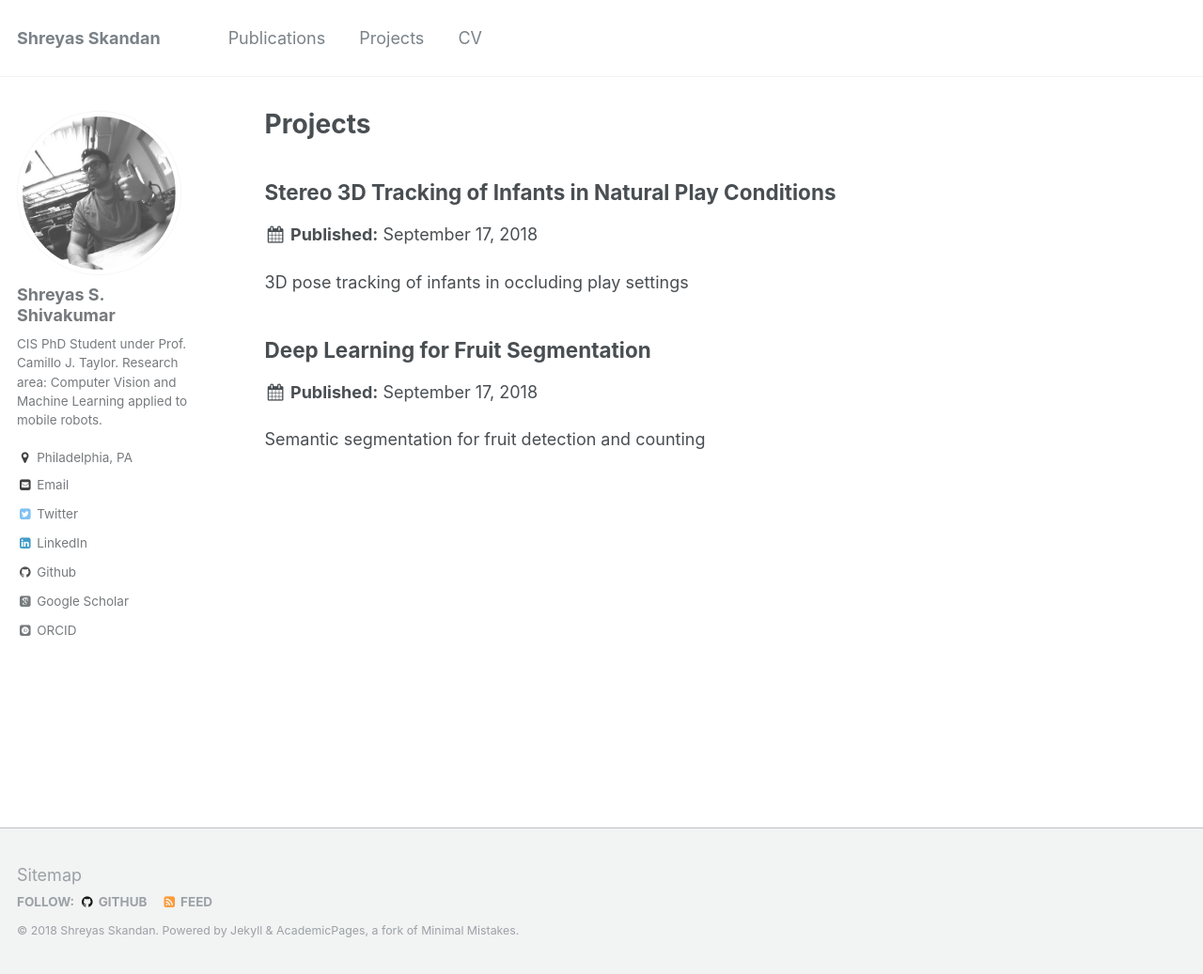
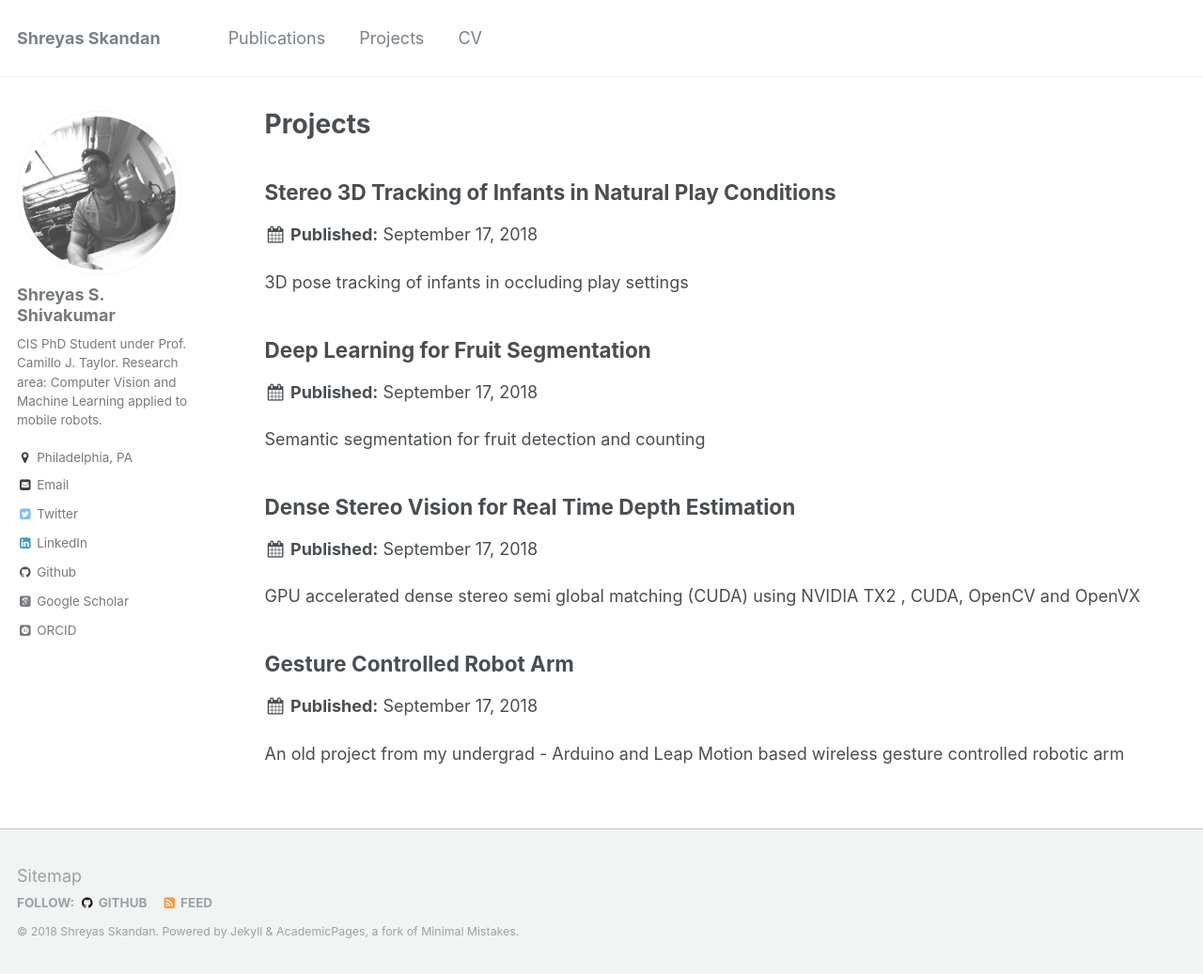
Before and after one commit to ShreyasSkandan/ShreyasSkandan.github.io, a Jekyll site: the page built from _pages/projects.html, in a window 1280 px wide and 1037 px high. Shown: the whole window at 94% size. Built offline with Jekyll 4.4.1, drawn with Linux system fonts in a browser that asks for light colours; some web fonts are replaced.

Commit message:
more projects

```diff
--- a/_projects/portfolio-1.html
+++ b/_projects/portfolio-1.html
@@ -13,6 +13,5 @@ collection: projects
     This paper describes the design and implementation of a multiple view stereoscopic 3D vision system and a supporting infant tracker pipeline to track limb movement in natural play environments and        identify potential metrics to quantify movement behavior. So far, human pose estimation and tracking with 3D cameras has been focused primarily on adults and cannot be directly extended to infants        because of differences in visual features such as shapes, sizes and appearance. With rehabilitation in mind, we propose a portable, compact, markerless, low cost and high resolution 3D vision system and  a tracking algorithm that exploits infant appearance attributes and depth information. This approach achieved a mean 3D tracking error of 8.21cm and a standard deviation of 8.75cm. We also identify two   potential metrics for movement behavior analysis - approximate entropy and interaction events.<br><br>
 
     Details regarding the project can be found in our paper title "Stereo 3D Tracking of Infants in Natural Play Conditions" currently accepted into ICORR 2017.<br>
-    <a href="Link soon">Link soon</a><br><br>
 
     <iframe width="415" height="215" src="https://www.youtube.com/embed/x_XGWXC-u-A" frameborder="0" allowfullscreen></iframe><br><br></p>
--- /dev/null
+++ b/_projects/portfolio-3.html
@@ -0,0 +1,11 @@
+---
+title: "Dense Stereo Vision for Real Time Depth Estimation"
+excerpt: "GPU accelerated dense stereo semi global matching (CUDA) using NVIDIA TX2 , CUDA, OpenCV and OpenVX"
+collection: projects
+---
+
+<h3>Dense Stereo Vision for Real Time Depth Estimation</h3>
+    <p align="justify">
+    GPU Accelerated Semi Global Block Matching on a quad-rotor for real-time dense stereo depth estimation using the NVIDIA TX2, CUDA, OpenCV and OpenVX.<br><br>
+
+    <iframe width="415" height="215" src="https://www.youtube.com/embed/uZuipP6tP5I" frameborder="0" allowfullscreen></iframe><br><br></p>
--- /dev/null
+++ b/_projects/portfolio-4.html
@@ -0,0 +1,11 @@
+---
+title: "Gesture Controlled Robot Arm"
+excerpt: "An old project from my undergrad - Arduino and Leap Motion based wireless gesture controlled robotic arm"
+collection: projects
+---
+
+<h3>Gesture Controlled Robot Arm</h3>
+<p align="justify">
+Here's a video of our Gesture Controlled Robotic Arm project. We're using a Leap Motion device on the client side along with our custom designed web application that communicates wirelessly with a 5-DOF  Robotic Arm on the server side. The Robotic Arm was made using 5 BMS 860DMax servos, a laser cut plastic frame and an Arduino Yun microcontroller.<br><br>
+Link to code repository: <a href="https://github.com/ShreyasSkandan/robotic-arm" target="_blank"> GitHub </a><br><br>
+<iframe width="415" height="215" src="https://www.youtube.com/embed/kUqru2KU-xE" frameborder="0" allowfullscreen></iframe><br><br></p>
```
